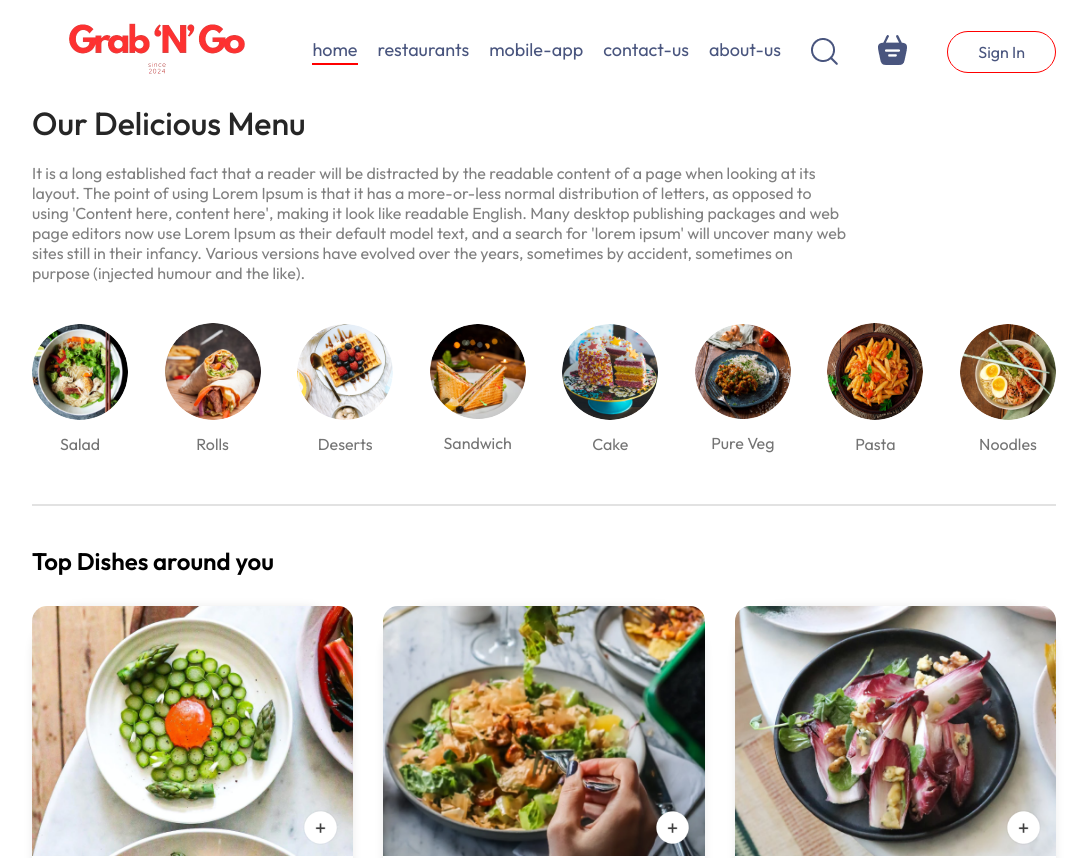
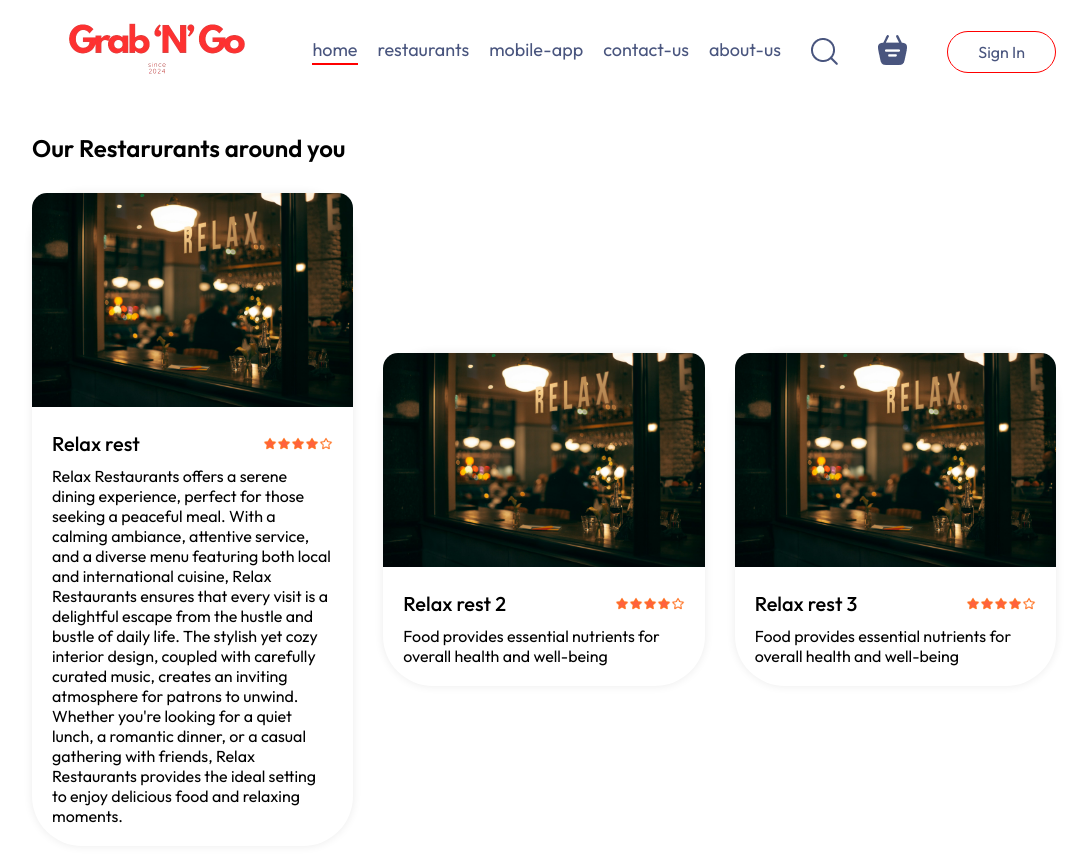
Before and after one commit to Anoop4u777/GrabNGo, a React (Vite) app in the folder frontend/: page /restaurant in a window 1280 px wide. Shown: the top 858 px of the page, without its empty margins (96-1183 px from the left). Built offline with nearby package versions, Linux system fonts and the light colour scheme.

Commit message:
Changes: Added restaurant page and restaurant detail page

```diff
--- a/frontend/src/App.jsx
+++ b/frontend/src/App.jsx
@@ -7,6 +7,7 @@ import Restaurant from './pages/Restaurant/Restaurant.jsx'
 import PlaceOrder from './pages/PlaceOrder/PlaceOrder.jsx'
 import Footer from './components/Footer/Footer.jsx'
 import LoginPopup from './components/LoginPopup/LoginPopup.jsx'
+import RestaurantDetail from './components/RestaurantDetail/RestaurantDetail.jsx'
 
 const App = () => {
 
@@ -21,6 +22,7 @@ const App = () => {
           <Route path='/cart' element={<Cart />} />
           <Route path='/order' element={<PlaceOrder />} />
           <Route path='/restaurant' element={<Restaurant />} />
+          <Route path="/restaurant/:id" element={<RestaurantDetail />} />
         </Routes>
       </div>
       <Footer />
--- a/frontend/src/assets/assets.js
+++ b/frontend/src/assets/assets.js
@@ -43,6 +43,9 @@ import food_29 from './food_29.png'
 import food_30 from './food_30.png'
 import food_31 from './food_31.png'
 import food_32 from './food_32.png'
+
+
+import relax_rest from './relax_rest.jpg'
 
 import add_icon_white from './add_icon_white.png'
 import add_icon_green from './add_icon_green.png'
@@ -348,3 +351,41 @@ export const food_list = [
         category: "Noodles"
     }
 ]
+
+export const rest_list = [
+    {
+        _id: "1",
+        name: "Relax rest",
+        image: relax_rest,
+        description: "Relax Restaurants offers a serene dining experience, perfect for those seeking a peaceful meal. With a calming ambiance, attentive service, and a diverse menu featuring both local and international cuisine, Relax Restaurants ensures that every visit is a delightful escape from the hustle and bustle of daily life. The stylish yet cozy interior design, coupled with carefully curated music, creates an inviting atmosphere for patrons to unwind. Whether you're looking for a quiet lunch, a romantic dinner, or a casual gathering with friends, Relax Restaurants provides the ideal setting to enjoy delicious food and relaxing moments.",
+        category: "Casual dining"
+    },
+    {
+        _id: "2",
+        name: "Relax rest 2",
+        image: relax_rest,
+        description: "Food provides essential nutrients for overall health and well-being",
+        category: "Casual dining"
+    },
+    {
+        _id: "3",
+        name: "Relax rest 3",
+        image: relax_rest,
+        description: "Food provides essential nutrients for overall health and well-being",
+        category: "Casual dining"
+    },
+    {
+        _id: "4",
+        name: "Relax rest 4",
+        image: relax_rest,
+        description: "Food provides essential nutrients for overall health and well-being",
+        category: "Casual dining"
+    },
+    {
+        _id: "5",
+        name: "Relax rest 5",
+        image: relax_rest,
+        description: "Food provides essential nutrients for overall health and well-being",
+        category: "Casual dining"
+    },
+]
--- /dev/null
+++ b/frontend/src/components/RestItem/RestItem.css
@@ -0,0 +1,49 @@
+.rest-item {
+    width: 100%;
+    margin: auto;
+    border-radius: 50px;
+    box-shadow: 0px 0px 10px #00000015;
+    transition: 0.3s;
+    animation: fadeIn 1s;
+}
+
+.rest-item-image {
+    width: 100%;
+    border-radius: 15px 15px 0px 0px;
+}
+
+.rest-item-info {
+    padding: 20px;
+}
+
+.rest-item-name-rating {
+    display: flex;
+    justify-content: space-between;
+    align-items: center;
+    margin-bottom: 10px;
+}
+
+.rest-item-name-rating p {
+    font-size: 20px;
+    font-weight: 500;
+}
+
+.rest-item-name-rating img {
+    width: 70px;
+}
+
+.food-item-description {
+    color: #676767;
+    font-size: 12px;
+}
+
+.food-item-price {
+    color: red;
+    font-size: 22px;
+    font-weight: 500;
+    margin: 10px 0px;
+}
+
+.food-item-image-container {
+    position: relative;
+}
--- /dev/null
+++ b/frontend/src/components/RestItem/RestItem.jsx
@@ -0,0 +1,33 @@
+import React, { useContext } from 'react'
+import { useNavigate } from 'react-router-dom';
+import './RestItem.css'
+import { assets } from '../../assets/assets'
+import { StoreContext } from '../../context/StoreContext'
+
+const RestItem = ({id, name, description, image}) => {
+
+  const navigate = useNavigate();
+
+  const handleClick = () => {
+    navigate(`/restaurant/${id}`);
+  };
+
+  return (
+    <div className='rest-item' onClick={handleClick}>
+      <div className="rest-item-image-container">
+        <img className='rest-item-image' src={image} alt='rest-item-image' />
+      </div>
+      <div className="rest-item-info">
+        <div className="rest-item-name-rating">
+            <p>{name}</p>
+            <img src={assets.rating_starts} alt="" />
+        </div>
+        <p className="rest-item-description">
+            {description}
+        </p>
+      </div>
+    </div>
+  )
+}
+
+export default RestItem
--- /dev/null
+++ b/frontend/src/components/RestaurantDetail/RestaurantDetail.css
@@ -0,0 +1,22 @@
+.rest-detail {
+    margin: 30px 30px;
+}
+
+.rest-detail h2 {
+    margin-bottom: 30px;
+}
+
+.rest-detail img {
+    width: 80%;
+}
+
+.rest-detail p {
+    margin-top: 10px;
+}
+
+.rest-detail hr {
+    margin: 10px 0px;
+    height: 2px;
+    background-color: #e2e2e2;
+    border: none;
+}
--- /dev/null
+++ b/frontend/src/components/RestaurantDetail/RestaurantDetail.jsx
@@ -0,0 +1,30 @@
+import React, { useState } from 'react'
+import './RestaurantDetail.css'
+import { useParams } from 'react-router-dom';
+import { rest_list } from '../../assets/assets';
+import ExploreMenu from '../ExploreMenu/ExploreMenu';
+import FoodDisplay from '../FoodDisplay/FoodDisplay';
+
+const RestaurantDetail = () => {
+
+  const { id } = useParams();
+  const restaurant = rest_list.find(item => item._id === id);
+
+  const [category, setCategory] = useState("All")
+
+  if (!restaurant) {
+    return <h2>Restaurant not found</h2>;
+  }
+  return (
+    <div className='rest-detail'>
+      <h2>{restaurant.name}</h2>
+      <img src={restaurant.image} alt={restaurant.name} />
+      <p>{restaurant.description}</p>
+      <hr />
+      <ExploreMenu category={category} setCategory={setCategory}/>
+      <FoodDisplay category={category}/>
+    </div>
+  )
+}
+
+export default RestaurantDetail
--- /dev/null
+++ b/frontend/src/components/RestaurantDisplay/RestaurantDisplay.css
@@ -0,0 +1,16 @@
+.rest-display {
+    margin-top: 30px;
+}
+
+.rest-display h2 {
+    font-size: max(1.8vw, 24px);
+    font-weight: 600;
+}
+
+.rest-display-list {
+    display: grid;
+    grid-template-columns: repeat(3, minmax(240px, 1fr));
+    margin-top: 30px;
+    gap: 30px;
+    row-gap: 50px;
+}
--- /dev/null
+++ b/frontend/src/components/RestaurantDisplay/RestaurantDisplay.jsx
@@ -0,0 +1,19 @@
+import React from 'react'
+import './RestaurantDisplay.css'
+import { rest_list } from '../../assets/assets'
+import RestItem from '../RestItem/RestItem'
+
+const RestaurantDisplay = () => {
+  return (
+    <div className='rest-display' id="rest-dsiplay">
+      <h2>Our Restarurants around you</h2>
+      <div className='rest-display-list'>
+        {rest_list.map((item, index)=>{
+            return <RestItem key={index} id={item._id} name={item.name} description={item.description} image={item.image}/>
+        })}
+      </div>
+    </div>
+  )
+}
+
+export default RestaurantDisplay
--- a/frontend/src/context/StoreContext.jsx
+++ b/frontend/src/context/StoreContext.jsx
@@ -1,5 +1,5 @@
-import { createContext, useEffect, useState } from "react";
-import { food_list } from "../assets/assets";
+import { createContext, useState } from "react";
+import { food_list, rest_list } from "../assets/assets";
 
 export const StoreContext = createContext(null);
 
@@ -36,6 +36,7 @@ const StoreContextProvider = (props) => {
     addToCart,
     removeFromCart,
     getTotalCartAmount,
+    rest_list,
   };
   return (
     <StoreContext.Provider value={contextValue}>
--- a/frontend/src/pages/Restaurant/Restaurant.jsx
+++ b/frontend/src/pages/Restaurant/Restaurant.jsx
@@ -1,7 +1,6 @@
 import React, { useState } from 'react'
 import './Restaurant.css'
-import ExploreMenu from '../../components/ExploreMenu/ExploreMenu'
-import FoodDisplay from '../../components/FoodDisplay/FoodDisplay'
+import RestaurantDisplay from '../../components/RestaurantDisplay/RestaurantDisplay'
 
 
 const Restaurant = () => {
@@ -10,8 +9,7 @@ const Restaurant = () => {
 
   return (
     <div>
-      <ExploreMenu category={category} setCategory={setCategory}/>
-      <FoodDisplay category={category}/>
+      <RestaurantDisplay />
     </div>
   )
 }
```
Also changed, not shown: frontend/src/assets/relax_rest.jpg (added).
